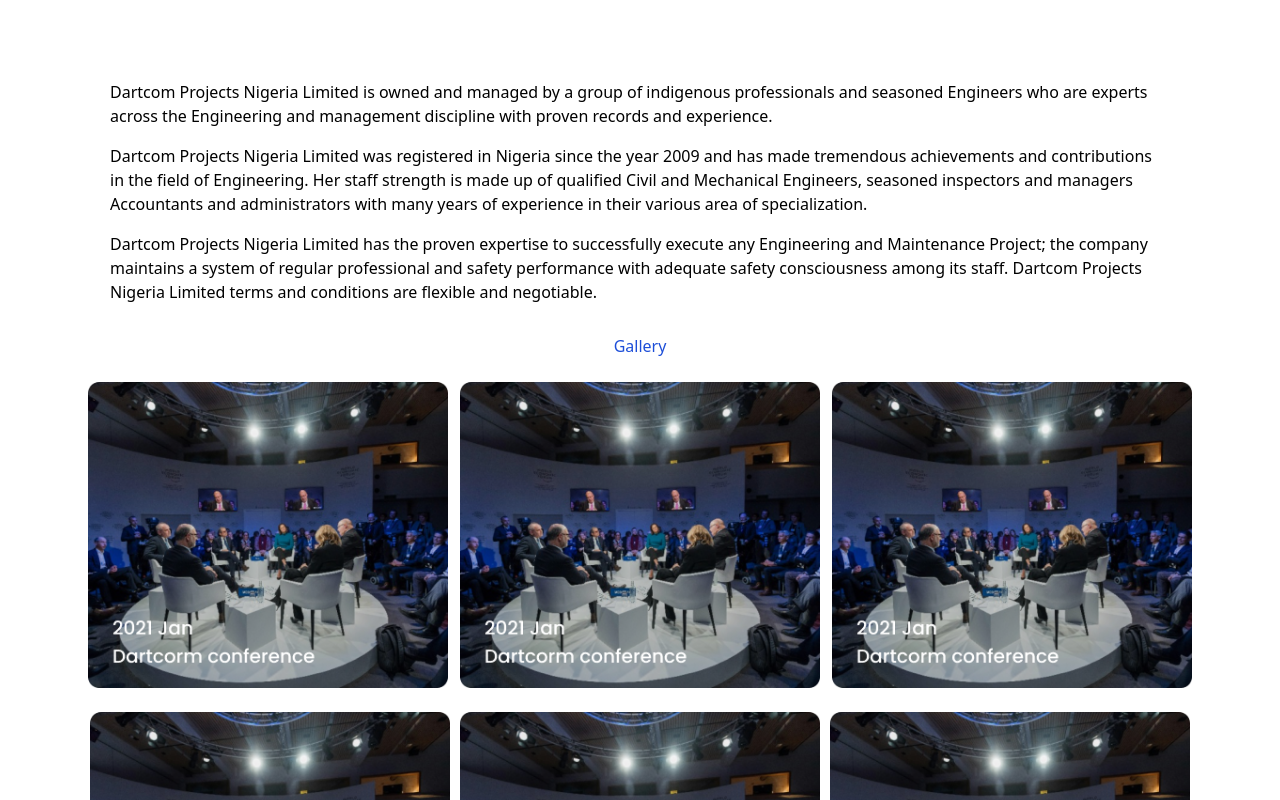
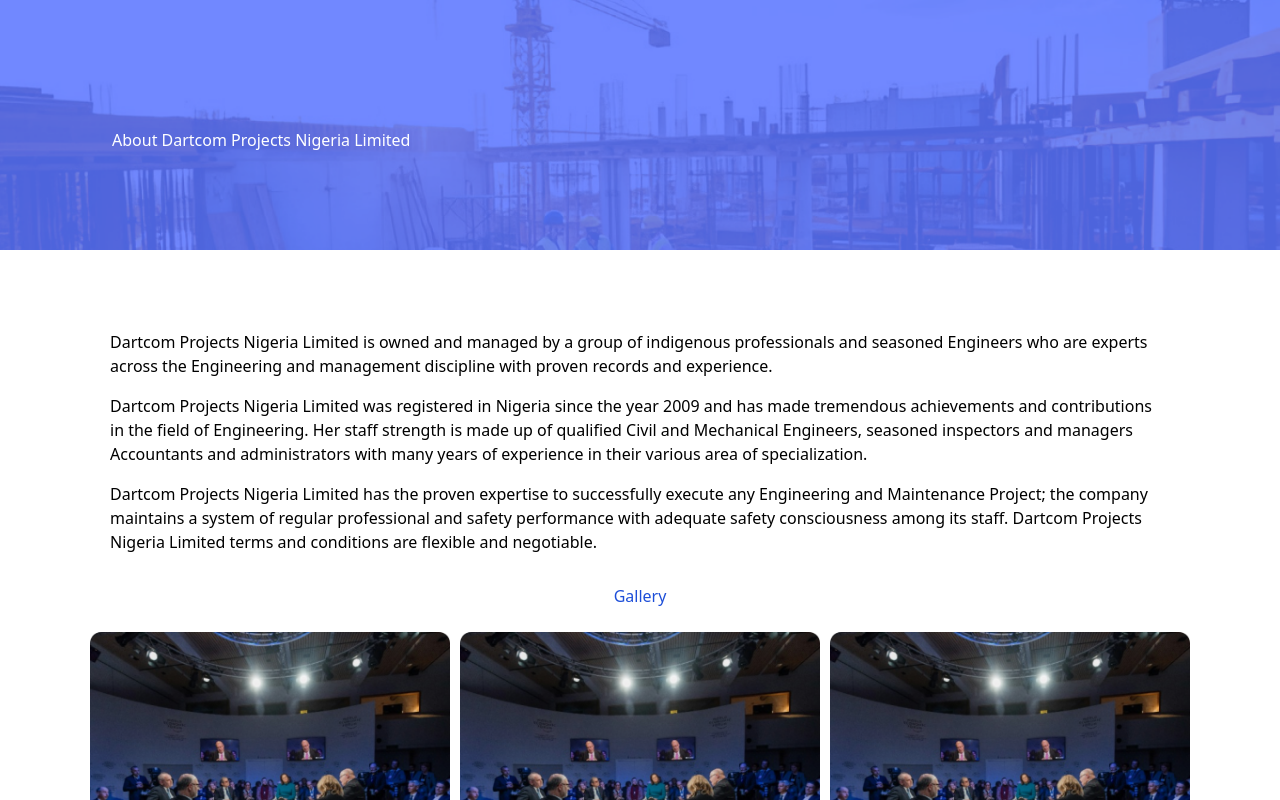
Before and after one commit to HaleTech-Services/-dartcom-, a React (Vite) app in the folder client/: page /about in a window 1280 px wide. Shown: the top 800 px of the page. Built offline with nearby package versions, Linux system fonts and the light colour scheme.

Commit message:
resolve merge conflits after incorporating changes from review

```diff
--- a/client/src/App.jsx
+++ b/client/src/App.jsx
@@ -1,11 +1,13 @@
+import { BrowserRouter as Router, Routes, Route } from "react-router-dom";
+
 import AboutUsPage from "./pages/AboutPage";
 function App() {
   return (
-    <>
-      <div>
-        <AboutUsPage />
-      </div>
-    </>
+    <Router>
+      <Routes>
+        <Route path="/about" Component={AboutUsPage} />
+      </Routes>
+    </Router>
   );
 }
 
--- a/client/src/components/GallerySection.jsx
+++ b/client/src/components/GallerySection.jsx
@@ -9,7 +9,7 @@
 
       {/* Gallery */}
       <section className="mt-6">
-        <div className="flex justify-evenly gap-1">
+        <div className="flex justify-evenly">
           <img src={GalleryImage} width={360} alt="gallery-image" />
           <img src={GalleryImage} width={360} alt="gallery-image" />
           <img src={GalleryImage} width={360} alt="gallery-image" />
--- a/client/src/components/HeroSection.jsx
+++ b/client/src/components/HeroSection.jsx
@@ -0,0 +1,19 @@
+//import HeroSection Image
+import HeroImage from "../assets/Rectangle 2.png";
+
+const Hero = () => {
+  return (
+    <div
+      className="bg-cover h-[250px]"
+      style={{ backgroundImage: `url(${HeroImage})` }}
+    >
+      <div className="pt-32 pl-28">
+        <h2 className="text-white font-medium">
+          About Dartcom Projects Nigeria Limited
+        </h2>
+      </div>
+    </div>
+  );
+};
+
+export default Hero;
--- a/client/src/pages/AboutPage.jsx
+++ b/client/src/pages/AboutPage.jsx
@@ -1,4 +1,5 @@
 import Gallery from "../components/GallerySection";
+import Hero from "../components/HeroSection";
 
 //About us page function
 export default function AboutUsPage() {
@@ -6,8 +7,7 @@
     <>
       <div>
         {/* render Hero Section */}
-
-
+        <Hero />
         <div className="m-20">
           {/* description text */}
           <div className="m-[30px]">
```
Also changed, not shown: client/src/index.css (line endings or trailing spaces).
